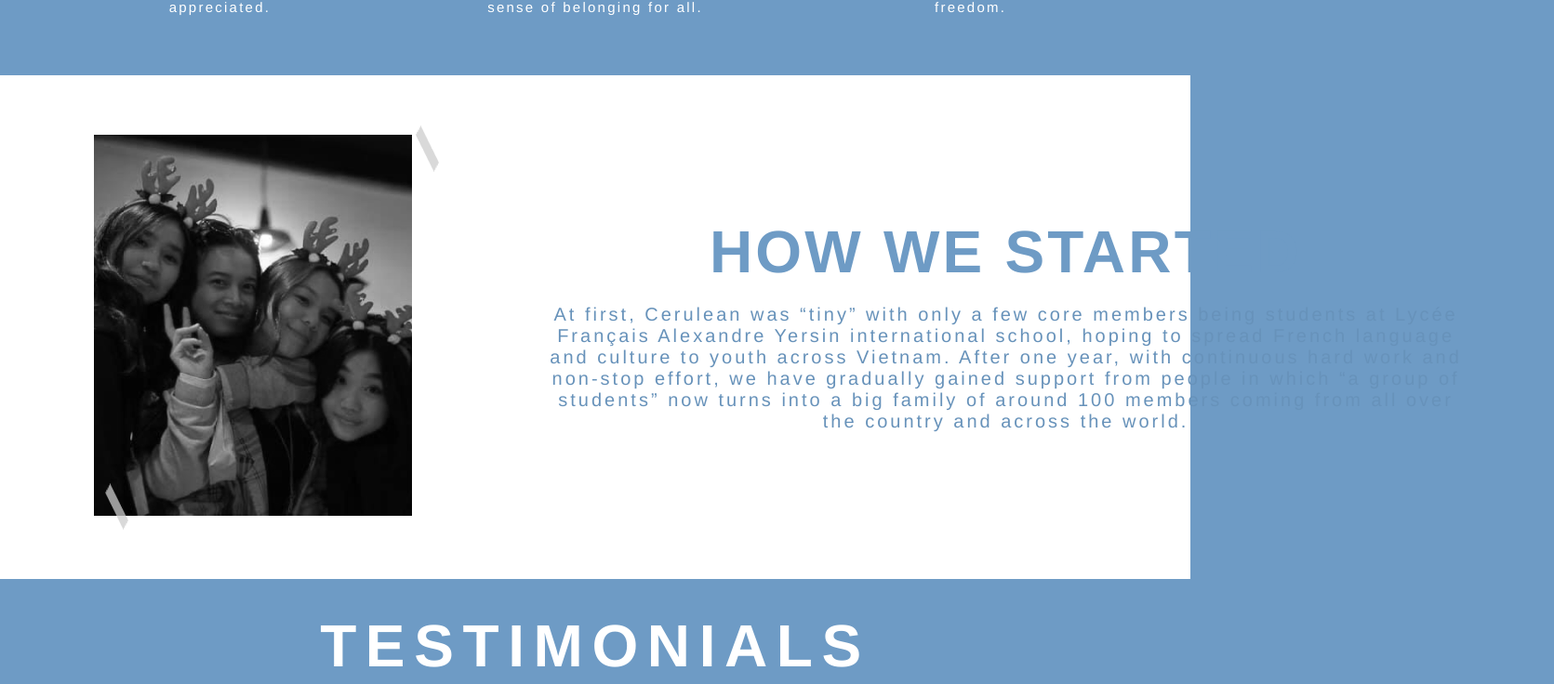
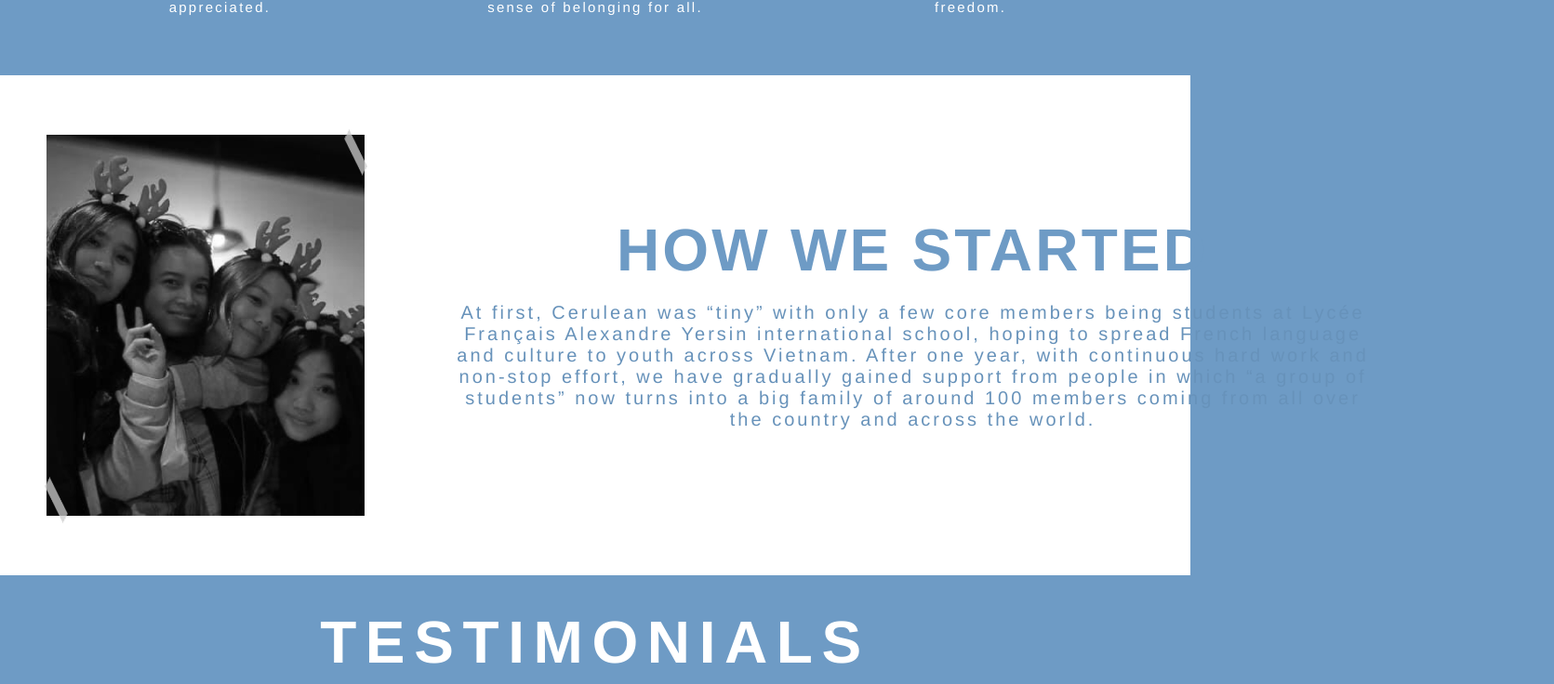
Before and after one commit to patfire12345/cerulean, a Next.js app: page /about in a window 1280 px wide. Shown: the part 992-1728 px from the top of the page at 93% size, 1671 px wide, since content can reach past the window. Built offline with nearby package versions, Linux system fonts and the light colour scheme; no server answers.

Commit message:
<update> Implemented AboutImage component to make tape image placement more consistent

```diff
--- /dev/null
+++ b/components/AboutImage.js
@@ -0,0 +1,38 @@
+import Image from "next/image";
+import AboutImageCSS from "../styles/AboutImage.module.css";
+
+export default function AboutImage() {
+  return (
+    <div className={AboutImageCSS.container}>
+      <div>
+        <Image
+          src="/about_img.jpg"
+          alt="story"
+          height={410}
+          width={342}
+          quality={100}
+        />
+      </div>
+      <div>
+        <Image
+          src="/about_sticker.png"
+          alt="story"
+          height={50}
+          width={25}
+          quality={100}
+          className={AboutImageCSS.storysticker1}
+        />
+      </div>
+      <div>
+        <Image
+          src="/about_sticker.png"
+          alt="story"
+          height={50}
+          width={25}
+          quality={100}
+          className={AboutImageCSS.storysticker2}
+        />
+      </div>
+    </div>
+  );
+}
--- a/pages/about.js
+++ b/pages/about.js
@@ -6,6 +6,7 @@ import { dataVN } from "../data/dataVN";
 import AboutCSS from "../styles/About.module.css";
 import Testimonials from "../components/Testimonials.js";
 import TestimonialsProgress from "../components/TestimonialsProgress.js";
+import AboutImage from "../components/AboutImage";
 
 const About = ({ EN }) => {
   const [testimonialsCounter, setTestimonialsCounter] = useState(0);
@@ -46,36 +47,7 @@ const About = ({ EN }) => {
           </div>
         </div>
         <div className={AboutCSS.storycontainer}>
-          <div>
-            <Image
-              src="/about_img.jpg"
-              alt="story"
-              height={410}
-              width={342}
-              quality={100}
-              className={AboutCSS.storyimage}
-            />
-          </div>
-          <div>
-            <Image
-              src="/about_sticker.png"
-              alt="story"
-              height={50}
-              width={25}
-              quality={100}
-              className={AboutCSS.storysticker1}
-            />
-          </div>
-          <div>
-            <Image
-              src="/about_sticker.png"
-              alt="story"
-              height={50}
-              width={25}
-              quality={100}
-              className={AboutCSS.storysticker2}
-            />
-          </div>
+          <AboutImage />
           <div>
             <div className={AboutCSS.storysubtitle}>
               {data.about.subtitles.story}
--- a/styles/About.module.css
+++ b/styles/About.module.css
@@ -108,28 +108,6 @@
     padding: 5vw 0;
 }
 
-.storyimage {
-
-    left: 4vw;
-
-    margin: 0 50px;
-    position: relative;
-}
-
-.storysticker1 {
-    left: 5px;
-    top: -190px;
-
-    position: relative;
-}
-
-.storysticker2 {
-    left: -354px;
-    top: 195px;
-
-    position: relative;
-}
-
 .storydescription {
     height: 150px;
     width: 1000px;
--- /dev/null
+++ b/styles/AboutImage.module.css
@@ -0,0 +1,20 @@
+.container {
+    width: 342px;
+    height: 410px;
+
+    padding-left: 50px;
+}
+
+.storysticker1 {
+    position: relative;
+
+    top: -420px;
+    left: 161px;
+}
+
+.storysticker2 {
+    position: relative;
+
+    top: -100px;
+    left: -161px;
+}
```
